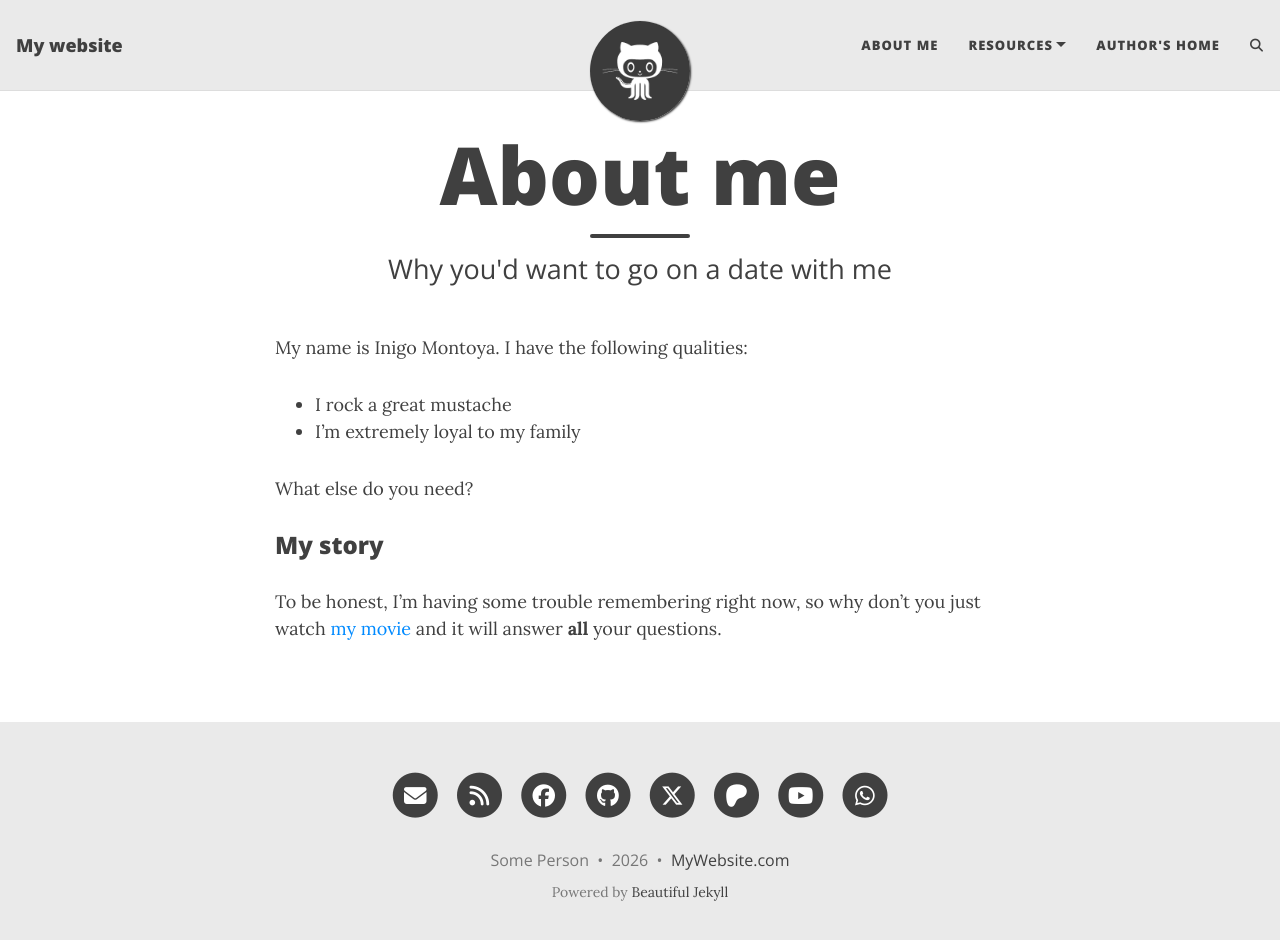
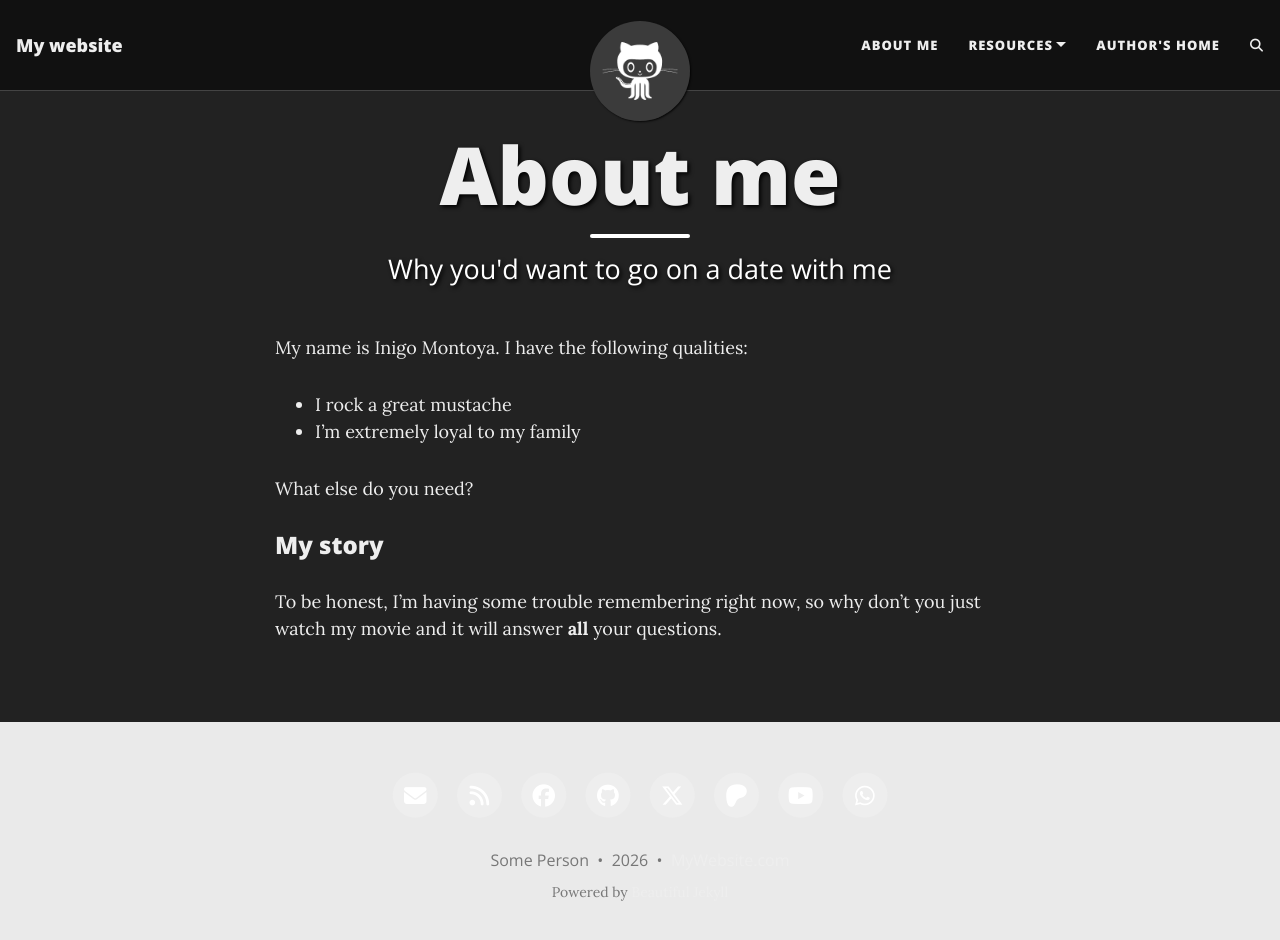
Before and after one commit to asvoice/asvoice.github.io, a Jekyll site: the page built from aboutme.md, in a window 1280 px wide and 953 px high. Shown: the top 940 px of the window. Built offline with Jekyll 4.4.1, drawn with Linux system fonts in a browser that asks for light colours; comment, search, counter and statistics services are not loaded.

Commit message:
Update beautifuljekyll.css

```diff
--- a/assets/css/beautifuljekyll.css
+++ b/assets/css/beautifuljekyll.css
@@ -1124,3 +1124,20 @@ pre {
     display: inline-block;
   }
 }
+/* --- 여기서부터 다크모드 추가 --- */
+body {
+    background-color: #222222 !important;
+    color: #eeeeee !important;
+}
+.navbar-custom, nav.navbar {
+    background-color: #111111 !important;
+    border-bottom: 1px solid #444 !important;
+}
+h1, h2, h3, h4, h5, h6, p, li, a {
+    color: #eeeeee !important;
+}
+.intro-header .site-heading, .intro-header .post-heading, .intro-header .page-heading {
+    color: #ffffff !important;
+    text-shadow: 2px 2px 4px #000000;
+}
+/* --- 여기까지 --- */
```
